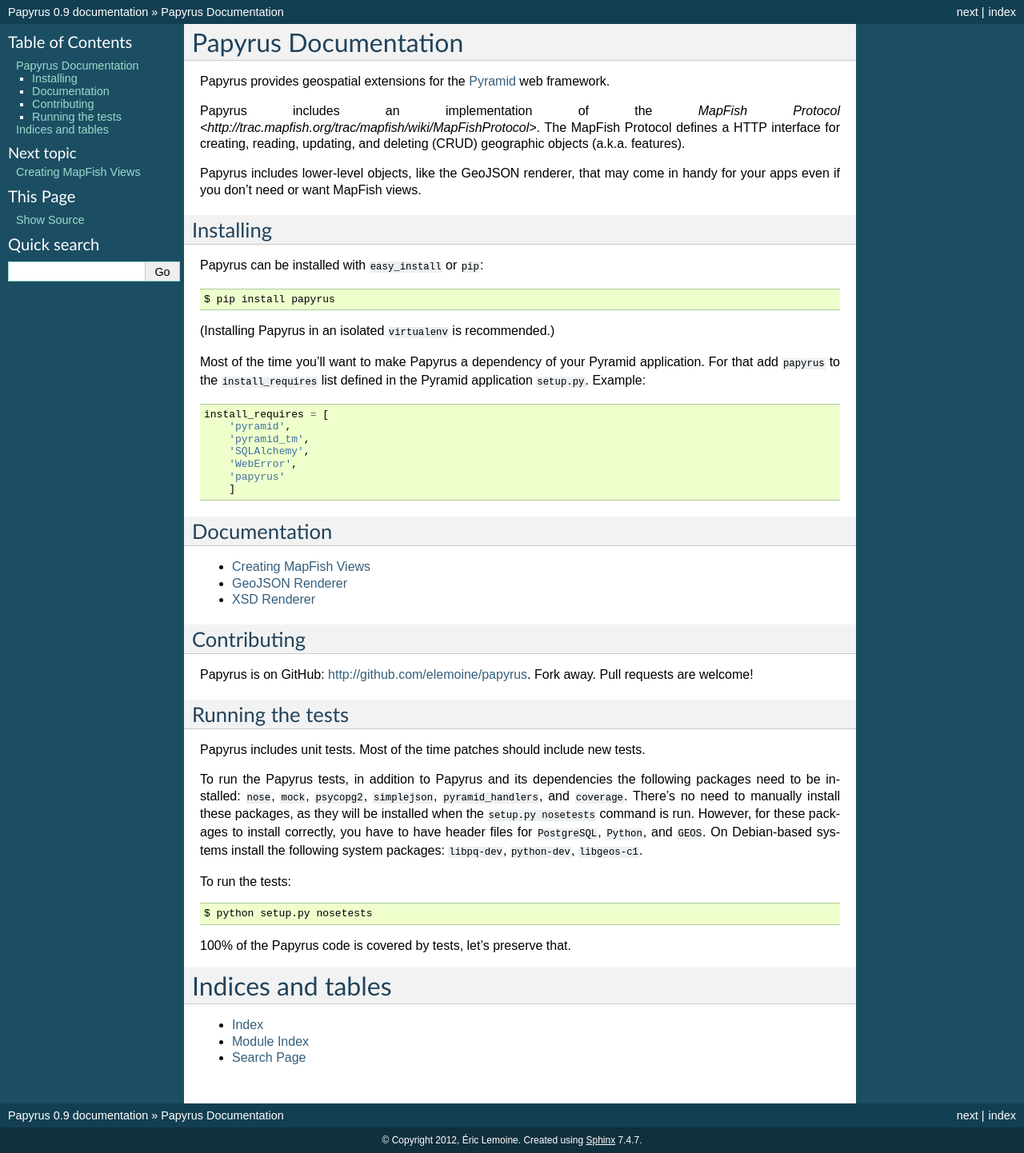
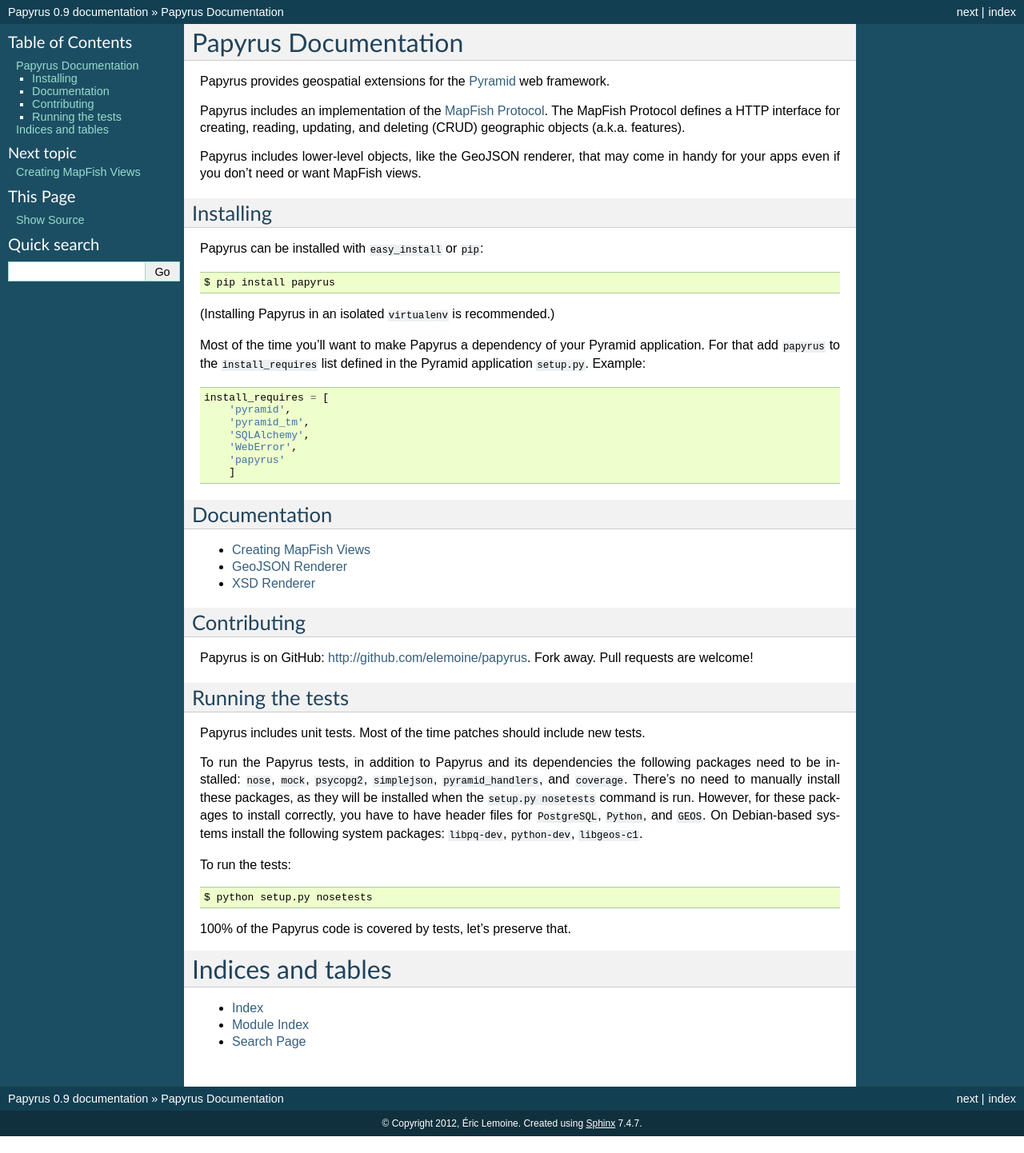
Before and after one commit to camptocamp/papyrus, a Sphinx documentation site: the page built from docs/index.rst, in a window 1280 px wide. Shown: the whole page at 80% size. Built offline with Sphinx 7.4.7, drawn with Linux system fonts in a browser that asks for light colours; after the commit the page ends 1421 px from its top, so only the background shows below that.

Commit message:
[doc] correct link to MapFish Protocol

```diff
--- a/docs/index.rst
+++ b/docs/index.rst
@@ -10,7 +10,7 @@
 <http://docs.pylonsproject.org/en/latest/docs/pyramid.html>`_ web framework.
 
 Papyrus includes an implementation of the `MapFish Protocol
-<http://trac.mapfish.org/trac/mapfish/wiki/MapFishProtocol>`. The MapFish
+<http://trac.mapfish.org/trac/mapfish/wiki/MapFishProtocol>`_. The MapFish
 Protocol defines a HTTP interface for creating, reading, updating, and deleting
 (CRUD) geographic objects (a.k.a. features).
 
```
